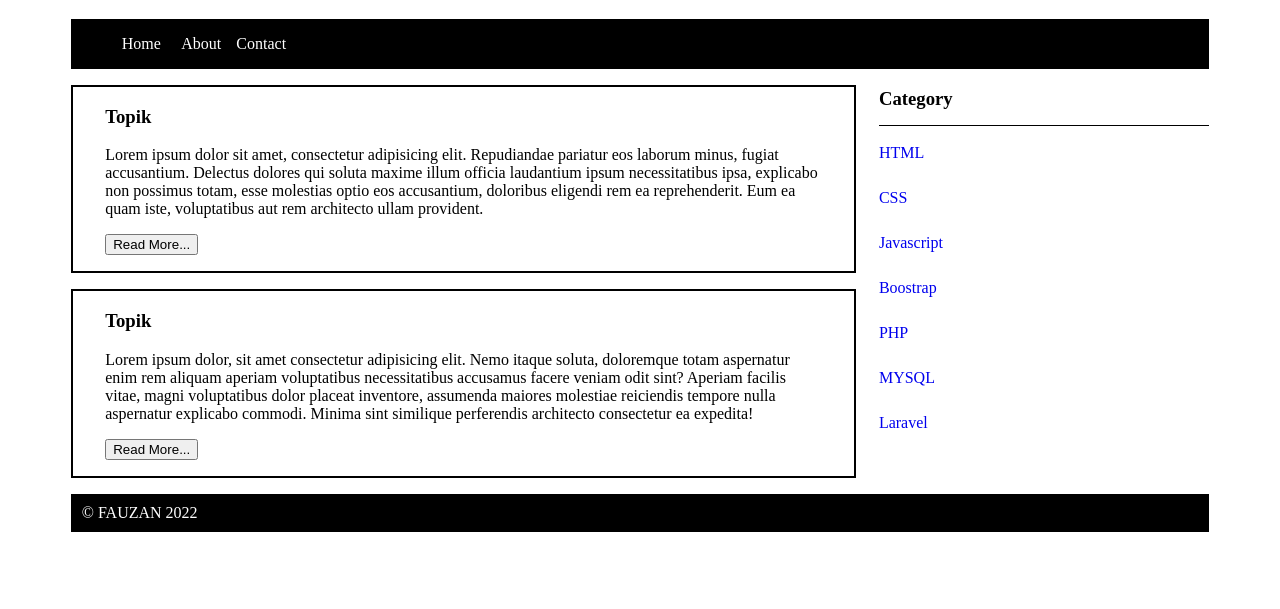
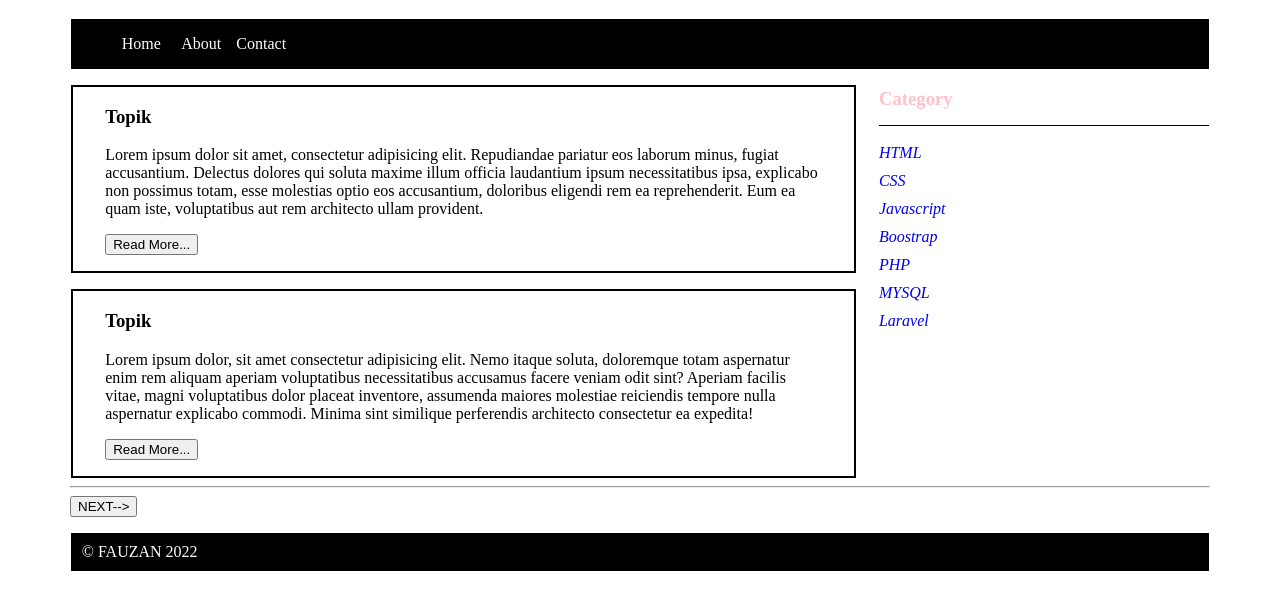
Before and after one commit to sourca24/Promnet, a plain HTML site: page index.html in a window 1280 px wide. Shown: the part 101-710 px from the top of the page. Drawn offline with Linux system fonts and the light colour scheme.

Commit message:
editing color

```diff
--- a/CSS/style.css
+++ b/CSS/style.css
@@ -69,6 +69,7 @@ header {
   .kanan h3 {
     padding-bottom: 15px;
     border-bottom: 1px solid black;
+    color: pink;
   }
 
   .kanan ul {
@@ -79,10 +80,18 @@ header {
     text-decoration: none;
     width: 60px;
     display: block;
-    margin-bottom: 27px;
+    margin-bottom: 10px;
     margin-left: -80px;
+    font-style: oblique;
   }
 
+  .next{
+   margin-left: 62px;
+  }
+  .hr{
+    margin-left: 62px;
+    margin-right: 62px;
+  }
   footer {
     background-color: black;
     color: white;
--- a/index.html
+++ b/index.html
@@ -56,6 +56,10 @@
         </div>
       </section>
     </div>
+    <section>
+      <hr class="hr">
+      <button class="next">NEXT--></button>
+    </section>
     <footer>
       <p>&copy FAUZAN 2022</p>
     </footer>
```
